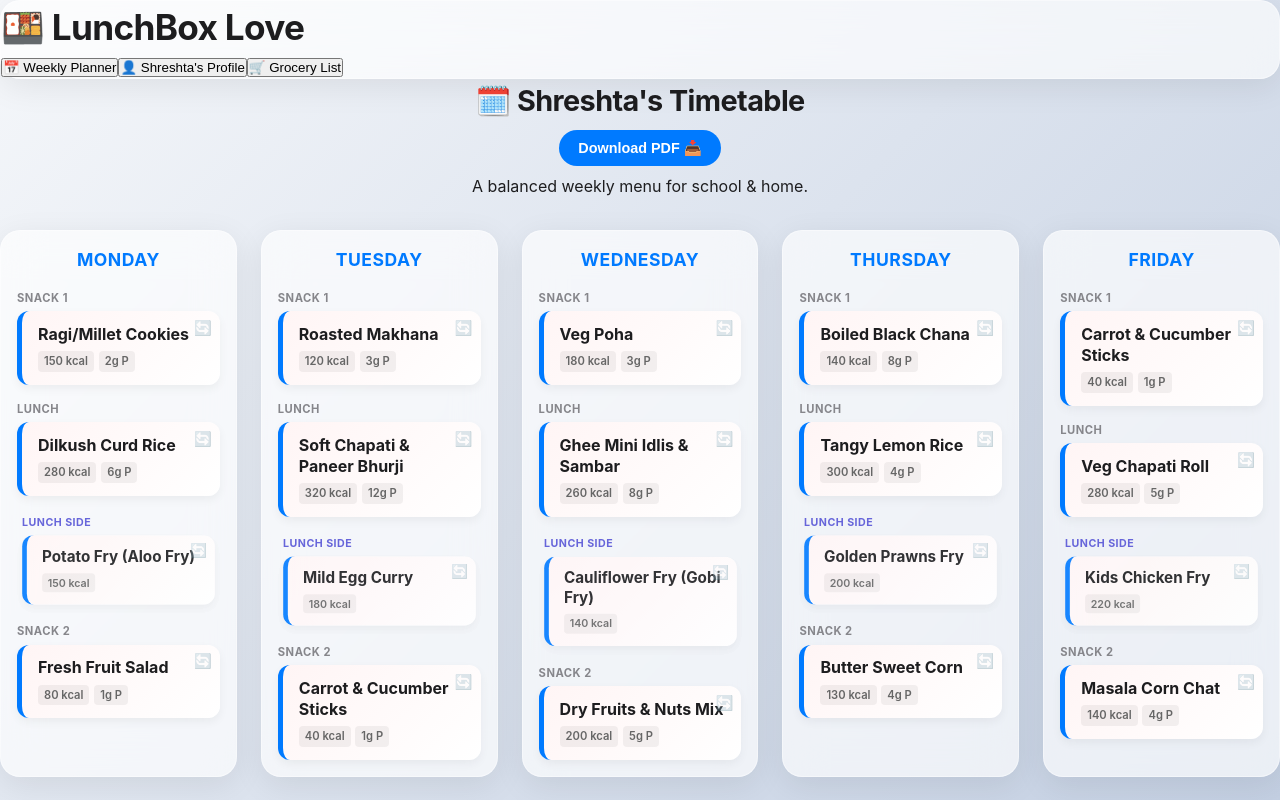
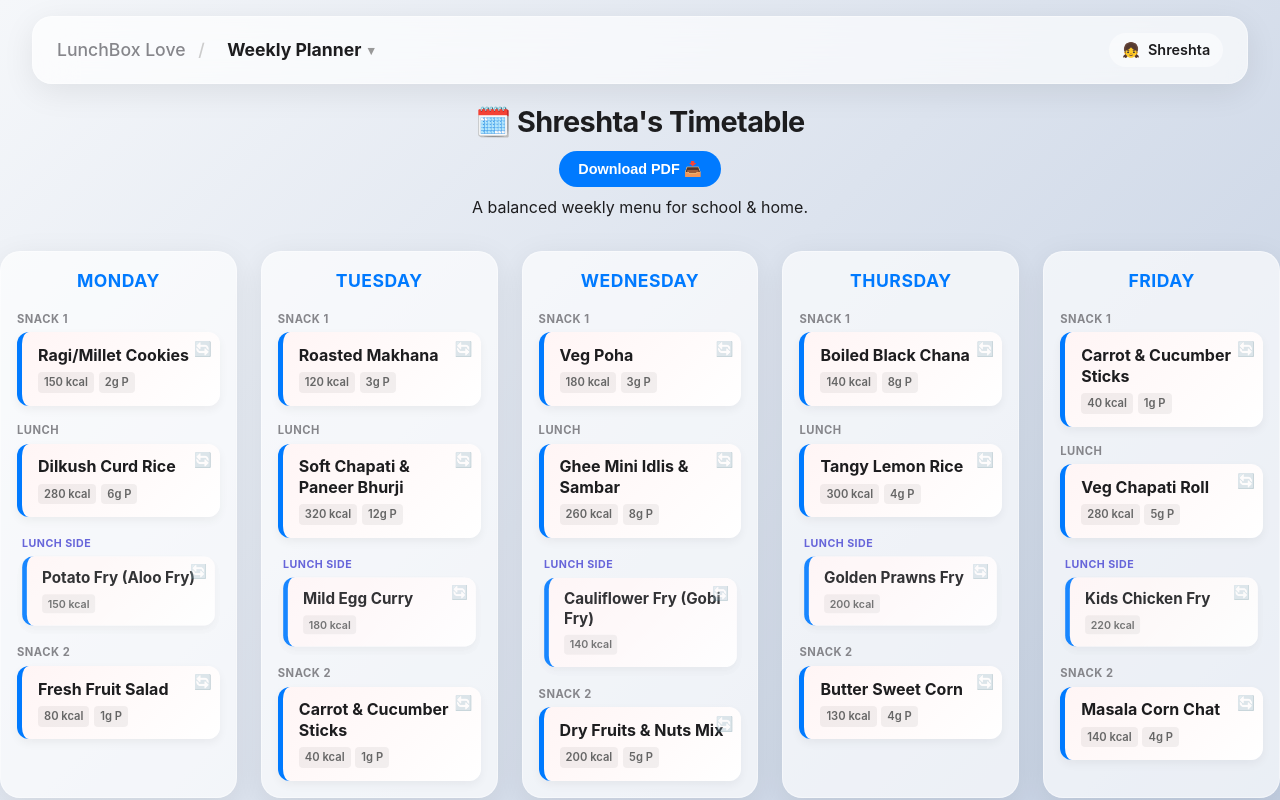
Before and after one commit to amithsvati/shreshta-lunch-app, a React (Vite) app: page / in a window 1280 px wide. Built offline with nearby package versions, Linux system fonts and the light colour scheme.

Commit message:
Refactor navigation to Collapsible Breadcrumb style

```diff
--- a/src/App.jsx
+++ b/src/App.jsx
@@ -6,8 +6,8 @@ import GroceryListModal from './components/GroceryListModal';
 import { recipes as recipeData } from './data/recipes';
 
 function App() {
-  const [currentView, setCurrentView] = useState('planner'); // 'planner' or 'profile'
-  const [showGrocery, setShowGrocery] = useState(false);
+  const [currentView, setCurrentView] = useState('planner'); // 'planner', 'profile', 'grocery'
+  const [menuOpen, setMenuOpen] = useState(false);
 
   const [profiles, setProfiles] = useState(() => {
     const saved = localStorage.getItem('profiles');
@@ -39,49 +39,65 @@ function App() {
     setActiveProfileId(newProfile.id); // Switch to new profile
   };
 
-  // Schedule for Grocery List (Need to access it from WeeklyPlanner?
-  // Ideally State should be lifted, but for now we read from localStorage for the active profile to generate list)
   const getSchedule = () => {
     const saved = localStorage.getItem(`schedule_${activeProfileId}`);
     return saved ? JSON.parse(saved) : {};
   };
 
+  const getViewName = () => {
+    switch (currentView) {
+      case 'planner': return 'Weekly Planner';
+      case 'profile': return 'Profile';
+      case 'grocery': return 'Grocery List';
+      default: return 'Planner';
+    }
+  };
+
+  const switchView = (view) => {
+    setCurrentView(view);
+    setMenuOpen(false);
+  };
+
   return (
     <div className="app-container">
-      <nav className="navbar glass-panel">
-        <div className="nav-brand">
-          <h1>🍱 LunchBox Love</h1>
+      <nav className="navbar glass-panel animate-fade-in">
+        <div className="breadcrumb-container">
+          <span className="brand-root" onClick={() => switchView('planner')}>LunchBox Love</span>
+          <span className="separator">/</span>
+          <div className="breadcrumb-item" onClick={() => setMenuOpen(!menuOpen)}>
+            <span className="current-page">{getViewName()}</span>
+            <span className="chevron">▾</span>
+
+            {menuOpen && (
+              <div className="dropdown-menu glass-panel animate-scale-in">
+                <div className={`menu-item ${currentView === 'planner' ? 'active' : ''}`} onClick={() => switchView('planner')}>
+                  📅 Weekly Planner
+                </div>
+                <div className={`menu-item ${currentView === 'profile' ? 'active' : ''}`} onClick={() => switchView('profile')}>
+                  👤 Profile
+                </div>
+                <div className={`menu-item ${currentView === 'grocery' ? 'active' : ''}`} onClick={() => switchView('grocery')}>
+                  🛒 Grocery List
+                </div>
+              </div>
+            )}
+          </div>
         </div>
 
-        <div className="nav-controls">
-          <button
-            className={`nav-btn ${currentView === 'planner' ? 'active' : ''}`}
-            onClick={() => setCurrentView('planner')}
-          >
-            📅 Weekly Planner
-          </button>
-          <button
-            className={`nav-btn ${currentView === 'profile' ? 'active' : ''}`}
-            onClick={() => setCurrentView('profile')}
-          >
-            👤 {activeProfile.name}'s Profile
-          </button>
-          <button
-            className="nav-btn grocery-btn"
-            onClick={() => setShowGrocery(true)}
-          >
-            🛒 Grocery List
-          </button>
+        <div className="profile-pill">
+          <span className="avatar">{activeProfile.avatar}</span>
+          <span className="name">{activeProfile.name}</span>
         </div>
       </nav>
 
-      <main className="main-content">
-        {currentView === 'planner' ? (
+      <main className="main-content animate-fade-in">
+        {currentView === 'planner' && (
           <WeeklyPlanner
             profile={activeProfile}
             recipes={recipeData}
           />
-        ) : (
+        )}
+        {currentView === 'profile' && (
           <ChildProfile
             profiles={profiles}
             activeProfileId={activeProfileId}
@@ -90,15 +106,18 @@ function App() {
             onAddProfile={handleAddProfile}
           />
         )}
+        {currentView === 'grocery' && (
+          // Render Grocery List inline by mocking modal props or modifying component
+          // For now we render it, but we need to strip the modal overlay CSS in context
+          <div className="grocery-page-wrapper">
+            <GroceryListModal
+              schedule={getSchedule()}
+              recipes={recipeData}
+              onClose={() => switchView('planner')}
+            />
+          </div>
+        )}
       </main>
-
-      {showGrocery && (
-        <GroceryListModal
-          schedule={getSchedule()}
-          recipes={recipeData}
-          onClose={() => setShowGrocery(false)}
-        />
-      )}
 
       {/* Bubbles Background */}
       <div className="bubble b1"></div>
@@ -106,6 +125,109 @@ function App() {
       <div className="bubble b3"></div>
 
       <style jsx global>{`
+        .navbar {
+            margin: 1rem 2rem;
+            padding: 1rem 1.5rem;
+            display: flex;
+            align-items: center;
+            justify-content: space-between;
+            position: relative;
+            z-index: 100;
+        }
+        .breadcrumb-container {
+            display: flex;
+            align-items: center;
+            gap: 0.8rem;
+            font-family: var(--font-main);
+            font-size: 1.1rem;
+            font-weight: 500;
+            color: var(--text-light);
+        }
+        .brand-root {
+            color: var(--text-light);
+            cursor: pointer;
+            transition: color 0.2s;
+        }
+        .brand-root:hover { color: var(--primary); }
+        .separator { color: #ccc; }
+
+        .breadcrumb-item {
+            position: relative;
+            cursor: pointer;
+            display: flex;
+            align-items: center;
+            gap: 0.4rem;
+            color: var(--text-main);
+            font-weight: 700;
+            padding: 0.2rem 0.6rem;
+            border-radius: 8px;
+            transition: background 0.2s;
+        }
+        .breadcrumb-item:hover {
+            background: rgba(0,0,0,0.05);
+        }
+        .chevron { font-size: 0.8rem; color: #999; }
+
+        .dropdown-menu {
+            position: absolute;
+            top: 120%;
+            left: 0;
+            min-width: 200px;
+            background: rgba(255, 255, 255, 0.95);
+            padding: 0.5rem;
+            display: flex;
+            flex-direction: column;
+            gap: 0.2rem;
+        }
+        .menu-item {
+            padding: 0.6rem 1rem;
+            border-radius: 8px;
+            cursor: pointer;
+            font-size: 0.95rem;
+            color: var(--text-main);
+            transition: all 0.2s;
+        }
+        .menu-item:hover {
+            background: var(--primary);
+            color: white;
+        }
+        .menu-item.active {
+            background: rgba(0, 122, 255, 0.1);
+            color: var(--primary);
+        }
+
+        .profile-pill {
+            display: flex;
+            align-items: center;
+            gap: 0.5rem;
+            padding: 0.4rem 0.8rem;
+            background: rgba(255, 255, 255, 0.5);
+            border-radius: 50px;
+            font-size: 0.9rem;
+            font-weight: 600;
+            color: var(--text-main);
+        }
+
+        /* Override Grocery Modal to look like a page when likely wrapped */
+        .grocery-page-wrapper .modal-overlay {
+            position: static !important;
+            background: transparent !important;
+            backdrop-filter: none !important;
+            height: auto !important;
+            padding: 0 !important;
+        }
+        .grocery-page-wrapper .modal-content {
+            width: 100% !important;
+            max-width: 100% !important;
+            box-shadow: none !important;
+            border: none !important;
+            background: transparent !important;
+            padding: 0 !important;
+        }
+        .grocery-page-wrapper .close-btn {
+            display: none;
+        }
+
         @media print {
             .navbar, .bubble, .swap-btn, .empty-slot, .app-container > .main-content > .child-profile-container {
                 display: none !important;
@@ -114,25 +236,8 @@ function App() {
                 background: white;
                 color: black;
             }
-            .app-container {
-                padding: 0;
-            }
-            .planner-container {
-                width: 100%;
-            }
-            .timetable {
-                display: block; /* Stack or Grid depending on paper size, block works for list view */
-            }
-            .day-column {
-                break-inside: avoid;
-                border: 1px solid #ccc;
-                margin-bottom: 1rem;
-                background: none !important;
-            }
-            /* Force landscape-like grid if possible or vertical list */
-            .timetable {
-                grid-template-columns: repeat(2, 1fr) !important; /* 2 cols per row for print */
-            }
+            .app-container { padding: 0; }
+            .timetable { display: block; }
         }
       `}</style>
     </div>
```
